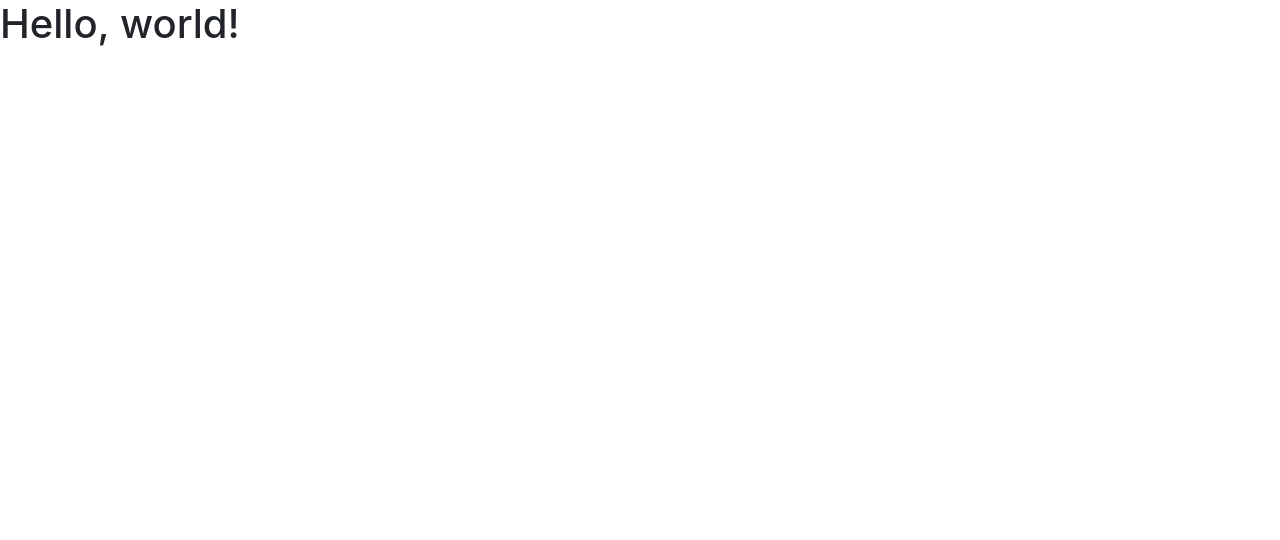
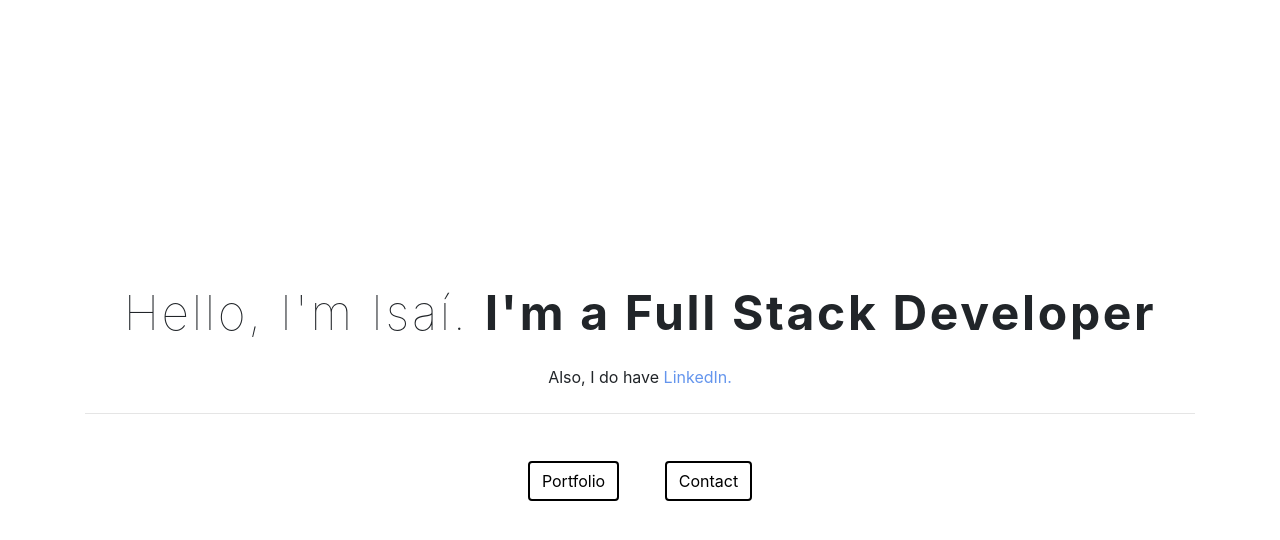
Before and after one commit to isaialbarran/isai-dev, a plain HTML site: page index.html in a window 1280 px wide. Drawn offline with nearby package versions, Linux system fonts and the light colour scheme.

Commit message:
add styles and button

```diff
--- a/index.html
+++ b/index.html
@@ -15,11 +15,28 @@
       integrity="sha384-JcKb8q3iqJ61gNV9KGb8thSsNjpSL0n8PARn9HuZOnIxN0hoP+VmmDGMN5t9UJ0Z"
       crossorigin="anonymous"
     />
+    <link />
+    <link rel="stylesheet" href="style.css" />
+    <link rel="icon" href="isai-icon.jpg">
 
-    <title>Hello, world!</title>
+    <title>Isai Dev</title>
   </head>
   <body>
-    <h1>Hello, world!</h1>
+    <div class="h-100 row align-items-center">
+        <div class="container w-80" id="wrap">
+        <p id="name">Hello, I'm Isaí. <strong id="profession">I'm a Full Stack Developer</strong></p>
+          <p id="linkedin">
+            Also, I do have <a id="linkedinLink" href="https://www.linkedin.com/in/isai-albarran/" target="_blank">LinkedIn.</a>
+          </p>
+          <hr class="my-4" />
+          <div class="row justify-content-center">
+            <button class="btn btn-primary " id="portfolio" href="#" role="button">Portfolio</a>
+            <button class="btn btn-primary " id="contact" type="submit">Contact</button>
+          </div>
+
+        </div>
+      </div>
+    </div>
 
     <!-- Optional JavaScript -->
     <!-- jQuery first, then Popper.js, then Bootstrap JS -->
--- /dev/null
+++ b/style.css
@@ -0,0 +1,41 @@
+html,
+body {
+  margin: 0;
+  padding: 0;
+  border: 0;
+  height: 100%;
+}
+
+#wrap {
+  text-align: center;
+}
+
+#name {
+  text-align: center;
+  font-size: 3rem;
+  font-weight: lighter;
+  letter-spacing: 2pt;
+}
+
+#profession {
+  font-weight: bold;
+}
+
+#portfolio,
+#contact {
+  margin: 2%;
+  background-color: white;
+  border: 2px solid black;
+  color: black;
+}
+
+#portfolio:hover,
+#contact:hover {
+  background-color: grey;
+  color: white;
+}
+
+#linkedinLink {
+  text-decoration: none;
+  color: cornflowerblue;
+}
```
Also changed, not shown: isai-icon.jpg (added), 1 other file.
